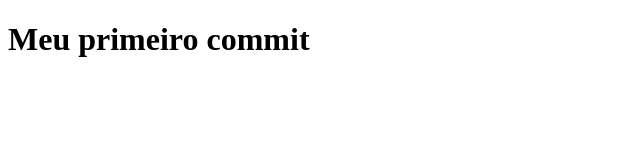
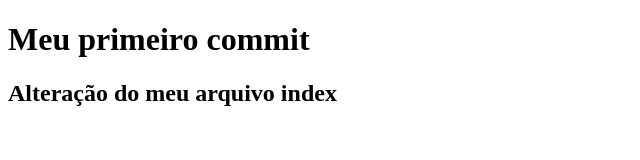
Before and after one commit to Souza216/teste_git_robson, a plain HTML site: page index.html in a window 1280 px wide. Shown: the whole page, without its empty margins (0-640 px from the left). Drawn offline with Linux system fonts and the light colour scheme.

Commit message:
Add subtitle to index.html

```diff
--- a/index.html
+++ b/index.html
@@ -7,5 +7,6 @@
 </head>
 <body>
     <h1>Meu primeiro commit</h1>
+    <h2>Alteração do meu arquivo index</h2>
 </body>
 </html>
```
